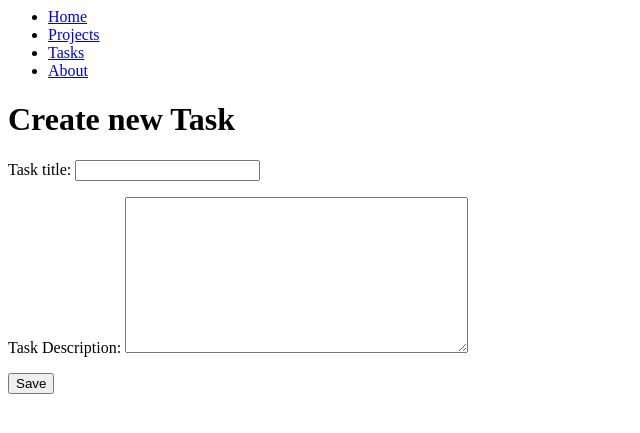
After one commit to brunocoronado49/django-basic, a Django app: page /tasks/create-task in a window 1280 px wide. The commit adds this page. Shown: the top 433 px of the page, without its empty margins (0-640 px from the left). Run offline with Django 4.2, Linux system fonts and the light colour scheme.

Commit message:
Terminando curso

```diff
--- /dev/null
+++ b/myfirstapp/forms.py
@@ -0,0 +1,8 @@
+from django import forms
+
+class CreateNewTask(forms.Form):
+    title = forms.CharField(label="Task title", max_length=100)
+    description = forms.CharField(widget=forms.Textarea, label="Task Description")
+
+class CreateNewProject(forms.Form):
+    name = forms.CharField(label="Project name", max_length=100)
--- a/myfirstapp/models.py
+++ b/myfirstapp/models.py
@@ -11,6 +11,7 @@ class Project(models.Model):
 class Task(models.Model):
     title = models.CharField(max_length=200)
     description = models.TextField()
+    done = models.BooleanField(default=False)
     project = models.ForeignKey(Project, on_delete=models.CASCADE)
 
     def __str__(self):
--- /dev/null
+++ b/myfirstapp/templates/create_task.html
@@ -0,0 +1,13 @@
+{% extends 'layouts/navbar.html' %}
+
+{% block content %}
+
+<h1>Create new Task</h1>
+
+<form method='POST'>
+    {% csrf_token %}
+    {{form.as_p}}
+    <button>Save</button>
+</form>
+
+{% endblock content %}
--- /dev/null
+++ b/myfirstapp/templates/layouts/navbar.html
@@ -0,0 +1,19 @@
+<nav>
+    <ul>
+        <li>
+            <a href="{% url 'index' %}">Home</a>
+        </li>
+        <li>
+            <a href="{% url 'projects' %}">Projects</a>
+        </li>
+        <li>
+            <a href="{% url 'tasks' %}">Tasks</a>
+        </li>
+        <li>
+            <a href="{% url 'about' %}">About</a>
+        </li>
+    </ul>
+</nav>
+
+{% block content %}
+{% endblock content %}
--- /dev/null
+++ b/myfirstapp/templates/layouts/navbar_admin.html
@@ -0,0 +1,6 @@
+<h1>Dashborad</h1>
+
+<h2>Special navigations</h2>
+
+{% block content %}
+{% endblock content %}
--- a/myfirstapp/urls.py
+++ b/myfirstapp/urls.py
@@ -2,10 +2,12 @@ from django.urls import path
 from . import views
 
 urlpatterns = [
-    path('', views.index),
-    path('about/', views.about),
-    path('projects/', views.projects),
-    path('tasks/', views.tasks),
+    path('', views.index, name='index'),
+    path('about/', views.about, name='about'),
+    path('projects/', views.projects, name='projects'),
+    path('tasks/', views.tasks, name='tasks'),
+    path('tasks/create-task', views.create_task, name='create_task'),
+    path('projects/create_project', views.create_project, name='create_project'),
 
     path('hello/<str:username>', views.hello_world), # Ruta con parametros
     path('id/<int:id>', views.number_id),
--- a/myfirstapp/views.py
+++ b/myfirstapp/views.py
@@ -1,21 +1,51 @@
 from django.http import HttpResponse, JsonResponse
-from django.shortcuts import get_list_or_404, render
+from django.shortcuts import render, redirect
 from .models import Project, Task
+from .forms import CreateNewTask, CreateNewProject
 
 # Create your views here.
 def index(request):
-    return render(request, 'index.html')
+    title = 'Welcome stanger!!'
+    return render(request, 'index.html', {
+        'title': title
+    })
 
 def about(request):
-    return render(request, 'about.html')
+    username = 'Bruce'
+    return render(request, 'about.html', {
+        'username': username
+    })
 
 def projects(request):
-    projects = list(Project.objects.values())
-    return render(request, 'projects.html')
+    projects = Project.objects.all()
+    return render(request, 'projects.html', {
+        'projects': projects
+    })
 
 def tasks(request):
-    #task = Task.objects.get(id=id)
-    return render(request, 'tasks.html')
+    tasks = Task.objects.all()
+    return render(request, 'tasks.html', {
+        'tasks': tasks
+    })
+
+def create_task(request):
+    if request.method == 'GET':
+        return render(request, 'create_task.html', {
+            'form': CreateNewTask()
+        })
+    else:
+        Task.objects.create(title=request.POST['title'], description=request.POST['description'], project_id=2)
+        return redirect('tasks')
+
+def create_project(request):
+    if request.method == 'GET':
+        return render(request, 'create_project.html', {
+            'form': CreateNewProject()
+        })
+    else:
+        Project.objects.create(name=request.POST['name'])
+        return redirect('projects')
+
 
 # Params en urls
 def hello_world(request, username):
```
Also changed, not shown: myfirstapp/templates/about.html (+7 -0 lines), myfirstapp/templates/create_project.html (added, +13 -0 lines), myfirstapp/templates/index.html (+7 -1 lines), myfirstapp/templates/projects.html (+14 -0 lines), myfirstapp/templates/tasks.html (+27 -0 lines), db.sqlite3, myfirstapp/migrations/0004_task_done.py (added).
